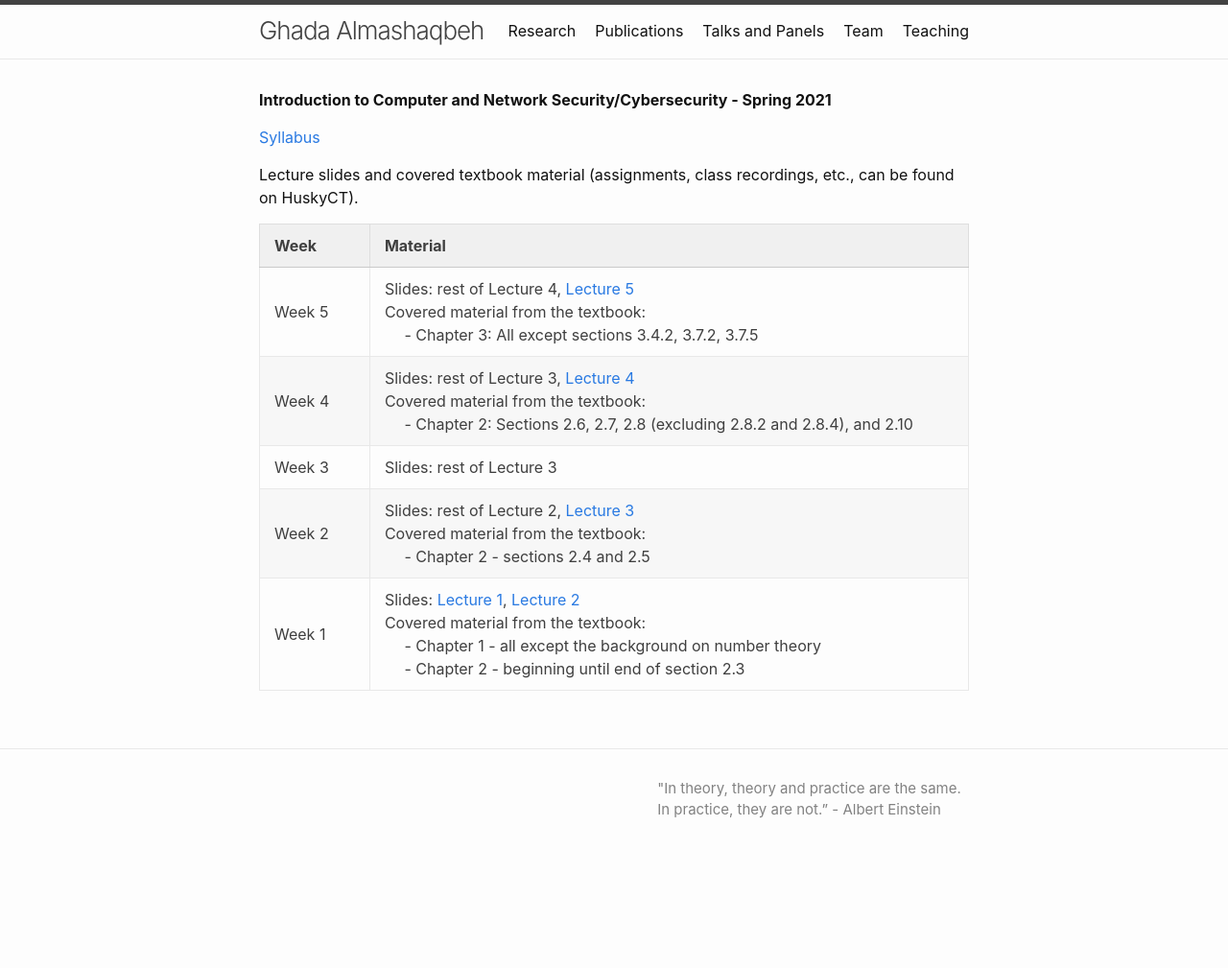
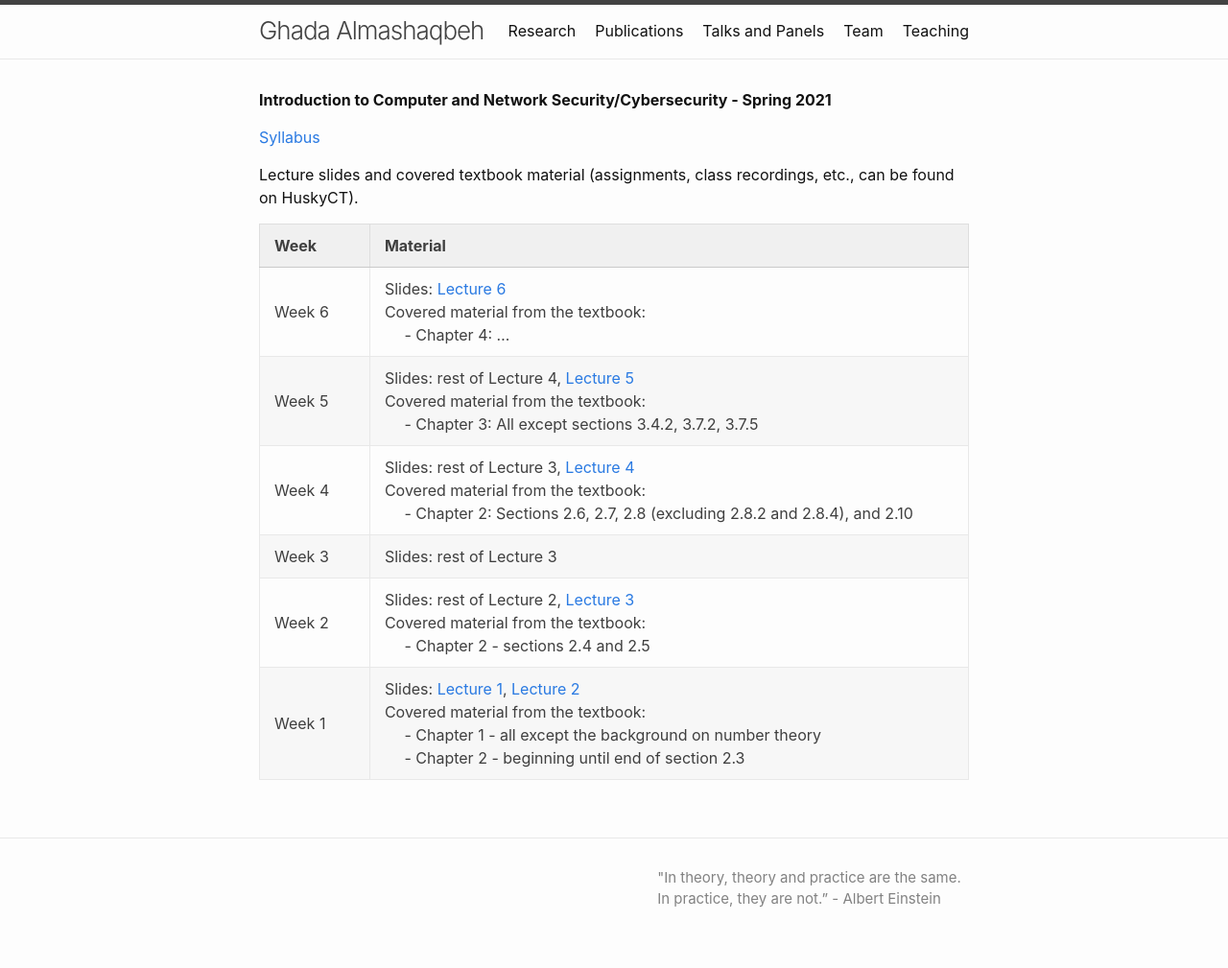
Before and after one commit to GhadaAlmashaqbeh/GhadaAlmashaqbeh.github.io, a Jekyll site: the page built from courses/cse3400-s2021/index.md, in a window 1280 px wide. Shown: the whole page at 96% size. Built offline with Jekyll 4.4.1, drawn with Linux system fonts in a browser that asks for light colours; before the commit the page ends 916 px from its top, so only the background shows below that.

Commit message:
add lecture 6

```diff
--- a/courses/cse3400-s2021/index.md
+++ b/courses/cse3400-s2021/index.md
@@ -10,6 +10,7 @@ Lecture slides and covered textbook material (assignments, class recordings, etc
 
 | Week&emsp;&emsp;| Material           |
 |----------|--------------------|
+| Week 6 | Slides: [Lecture 6](./lecture6.pdf) <br/> Covered material from the textbook: <br/> &emsp; - Chapter 4: ... |
 | Week 5 | Slides: rest of Lecture 4, [Lecture 5](./lecture5.pdf) <br/> Covered material from the textbook: <br/> &emsp; - Chapter 3: All except sections 3.4.2, 3.7.2, 3.7.5 |
 | Week 4 | Slides: rest of Lecture 3, [Lecture 4](./lecture4.pdf) <br/> Covered material from the textbook: <br/> &emsp; - Chapter 2: Sections 2.6, 2.7, 2.8 (excluding 2.8.2 and 2.8.4), and 2.10 |
 | Week 3 | Slides: rest of Lecture 3 |
```
Also changed, not shown: 6 other files.
